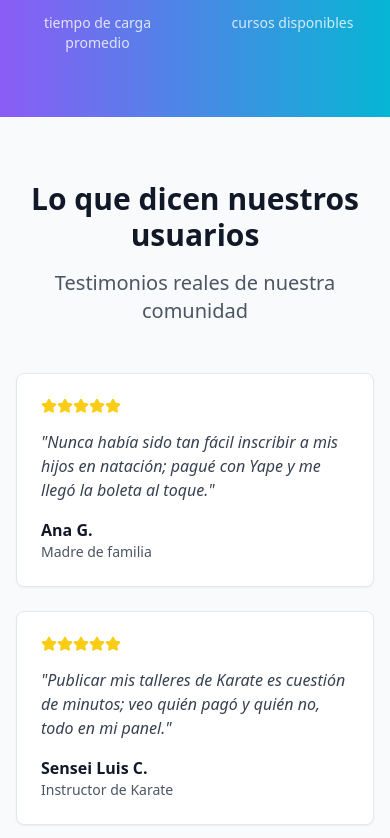
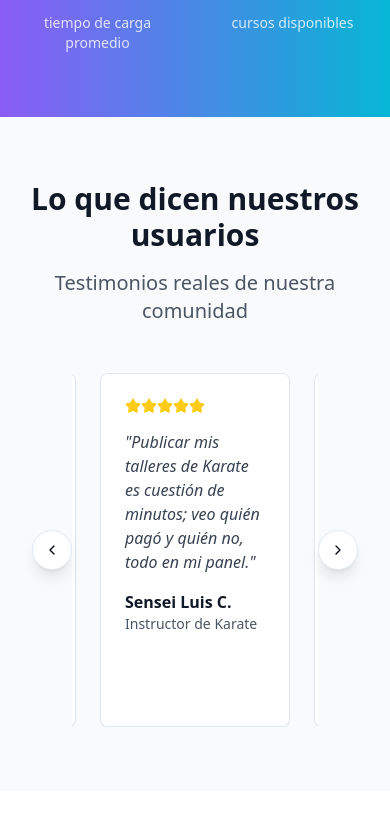
Before and after one commit to StevenACZ/tinkuy, a React (Vite) app: page / in a window 390 px wide. Shown: the part 8006-8844 px from the top of the page. Built offline with nearby package versions, Linux system fonts and the light colour scheme.

Commit message:
feat: integrate embla-carousel for testimonials section with autoplay and navigation buttons

```diff
--- a/package.json
+++ b/package.json
@@ -17,6 +17,7 @@
     "@radix-ui/react-slot": "^1.1.0",
     "class-variance-authority": "^0.7.1",
     "clsx": "^2.1.1",
+    "embla-carousel-react": "^8.6.0",
     "lucide-react": "^0.462.0",
     "react": "^18.3.1",
     "react-dom": "^18.3.1",
--- a/src/components/Testimonials.tsx
+++ b/src/components/Testimonials.tsx
@@ -1,7 +1,55 @@
+import { useState, useCallback, useEffect } from 'react';
+import useEmblaCarousel from 'embla-carousel-react';
 import { Card, CardContent } from '@/components/ui/card';
-import { Star } from 'lucide-react';
+import { Button } from '@/components/ui/button';
+import { Star, ChevronLeft, ChevronRight } from 'lucide-react';
 
 const Testimonials = () => {
+  const [emblaRef, emblaApi] = useEmblaCarousel({
+    align: 'center',
+    loop: true,
+    skipSnaps: false,
+    containScroll: 'trimSnaps',
+  });
+
+  const [prevBtnDisabled, setPrevBtnDisabled] = useState(false);
+  const [nextBtnDisabled, setNextBtnDisabled] = useState(false);
+
+  const scrollPrev = useCallback(() => {
+    if (emblaApi) emblaApi.scrollPrev();
+  }, [emblaApi]);
+
+  const scrollNext = useCallback(() => {
+    if (emblaApi) emblaApi.scrollNext();
+  }, [emblaApi]);
+
+  const onSelect = useCallback(() => {
+    if (!emblaApi) return;
+    setPrevBtnDisabled(!emblaApi.canScrollPrev());
+    setNextBtnDisabled(!emblaApi.canScrollNext());
+  }, [emblaApi]);
+
+  useEffect(() => {
+    if (!emblaApi) return;
+
+    onSelect();
+    emblaApi.on('select', onSelect);
+
+    // Configurar el autoplay
+    const autoplayInterval = setInterval(() => {
+      if (emblaApi.canScrollNext()) {
+        emblaApi.scrollNext();
+      } else {
+        emblaApi.scrollTo(0); // Volver al inicio si estamos al final
+      }
+    }, 5000); // 5 segundos entre cada slide
+
+    return () => {
+      clearInterval(autoplayInterval);
+      emblaApi.off('select', onSelect);
+    };
+  }, [emblaApi, onSelect]);
+
   const testimonials = [
     {
       name: 'Ana G.',
@@ -24,10 +72,38 @@ const Testimonials = () => {
         'Los recordatorios automáticos me salvaron varias veces. Ya no me pierdo ninguna clase de acuarela.',
       rating: 5,
     },
+    {
+      name: 'Carlos P.',
+      role: 'Participante de yoga',
+      content:
+        'La flexibilidad de horarios y la facilidad para cambiar clases cuando lo necesito es genial. ¡El soporte responde super rápido!',
+      rating: 5,
+    },
+    {
+      name: 'Diana M.',
+      role: 'Instructora de baile',
+      content:
+        'Como instructora, puedo concentrarme en enseñar mientras la plataforma maneja los pagos y la comunicación con los alumnos.',
+      rating: 5,
+    },
+    {
+      name: 'Jorge V.',
+      role: 'Padre de familia',
+      content:
+        'Mis tres hijos toman diferentes talleres y la app me ayuda a organizar sus horarios. Los recordatorios son muy útiles.',
+      rating: 5,
+    },
+    {
+      name: 'Patricia L.',
+      role: 'Estudiante de música',
+      content:
+        'La plataforma me permitió descubrir talleres que ni sabía que existían en mi distrito. Ahora tomo clases de ukelele y me encanta.',
+      rating: 5,
+    },
   ];
 
   return (
-    <section className="py-16 bg-gray-50">
+    <section className="py-16 bg-gray-50 overflow-hidden">
       <div className="container mx-auto px-4 lg:px-6">
         <div className="text-center mb-12 animate-fade-in">
           <h2 className="text-3xl md:text-4xl font-bold text-gray-900 mb-4">
@@ -38,13 +114,15 @@ const Testimonials = () => {
           </p>
         </div>
 
-        <div className="grid md:grid-cols-3 gap-6 max-w-6xl mx-auto">
+        <div className="relative max-w-6xl mx-auto px-14">
+          <div className="overflow-hidden" ref={emblaRef}>
+            <div className="flex">
               {testimonials.map((testimonial, index) => (
-            <Card
+                <div
+                  className="flex-[0_0_calc(100%-2rem)] min-w-0 px-3 sm:flex-[0_0_calc(50%-2rem)] lg:flex-[0_0_calc(33.333%-2rem)]"
                   key={index}
-              className="hover:shadow-lg transition-all duration-300 animate-fade-in"
-              style={{ animationDelay: `${index * 0.2}s` }}
                 >
+                  <Card className="h-full hover:shadow-lg transition-all duration-300">
                     <CardContent className="p-6">
                       <div className="flex text-yellow-400 mb-4">
                         {[...Array(testimonial.rating)].map((_, i) => (
@@ -66,7 +144,28 @@ const Testimonials = () => {
                       </div>
                     </CardContent>
                   </Card>
+                </div>
               ))}
+            </div>
+          </div>
+
+          <Button
+            variant="outline"
+            size="icon"
+            className="absolute left-4 top-1/2 -translate-y-1/2 z-10 bg-white shadow-lg hover:bg-gray-100 rounded-full"
+            onClick={scrollPrev}
+          >
+            <ChevronLeft className="h-6 w-6" />
+          </Button>
+
+          <Button
+            variant="outline"
+            size="icon"
+            className="absolute right-4 top-1/2 -translate-y-1/2 z-10 bg-white shadow-lg hover:bg-gray-100 rounded-full"
+            onClick={scrollNext}
+          >
+            <ChevronRight className="h-6 w-6" />
+          </Button>
         </div>
       </div>
     </section>
```
Also changed, not shown: 1 other file (tests, documents, lock files or other folders). Lines whose indentation alone changed are shown as unchanged.
